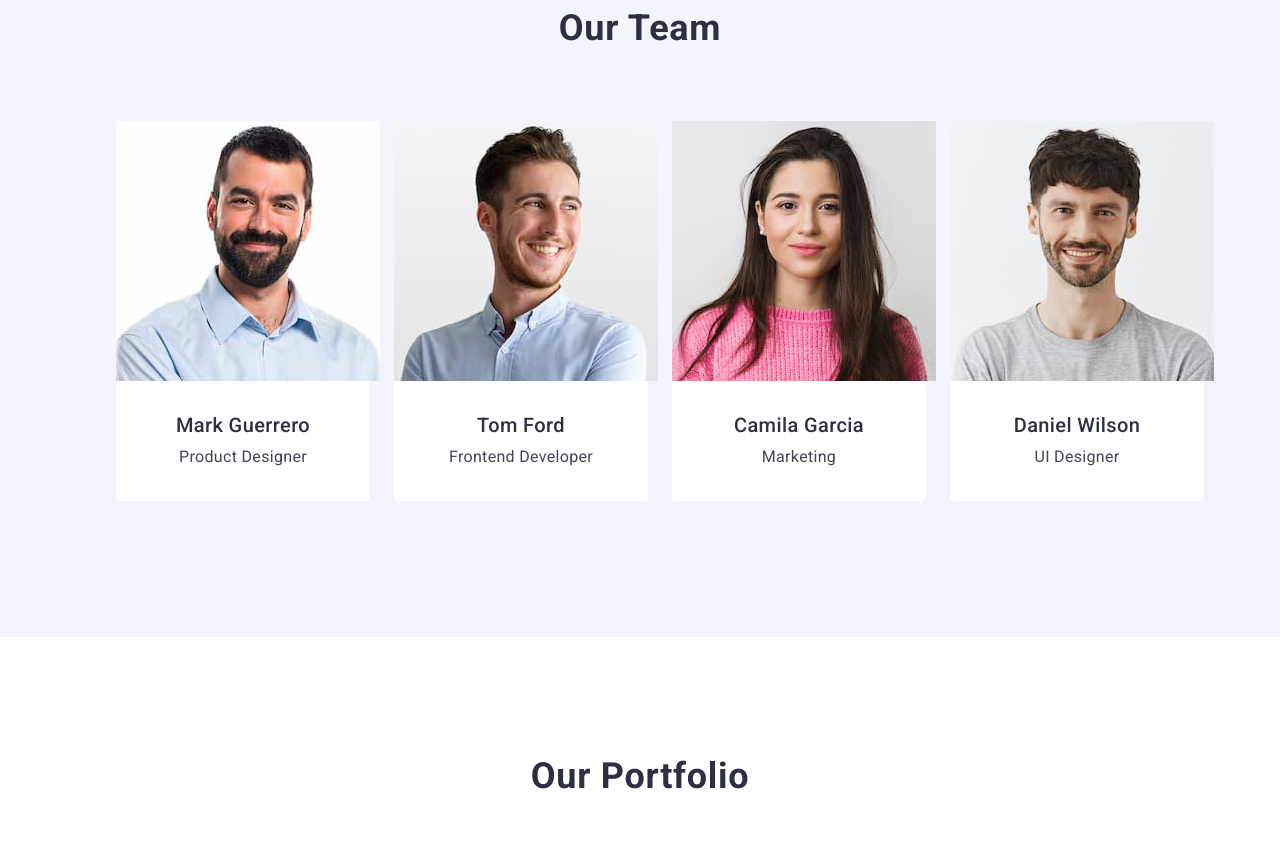
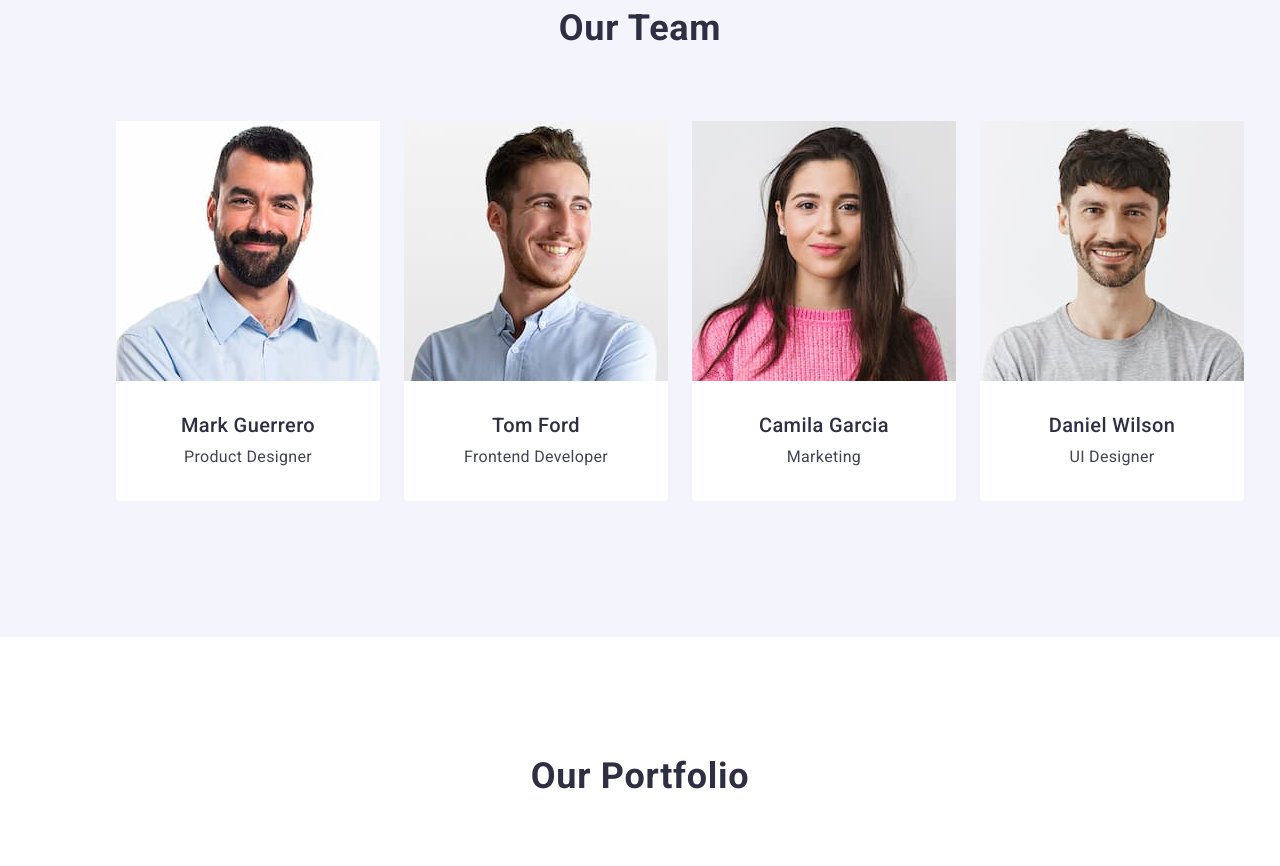
Before and after one commit to Metelia/goit-markup-hw-03, a plain HTML site: page index.html in a window 1280 px wide. Shown: the part 1120-1986 px from the top of the page. Drawn offline with nearby package versions, Linux system fonts and the light colour scheme.

Commit message:
Добавлены картинки и обновлены стили

```diff
--- a/css/styles.css
+++ b/css/styles.css
@@ -247,10 +247,12 @@ margin-bottom: 72px;
 }
 
 .team-item {
-background-color: #ffffff;
-width: calc((100% - 72px) / 4);
-border-radius: 0px 0px 4px 4px;
+  background-color: #ffffff;
+  border-radius: 0px 0px 4px 4px;
+  flex-basis: calc((100% - 72px) / 4);
+  box-sizing: border-box;
 }
+
 
 .team-name {
 font-size: 20px;
```
